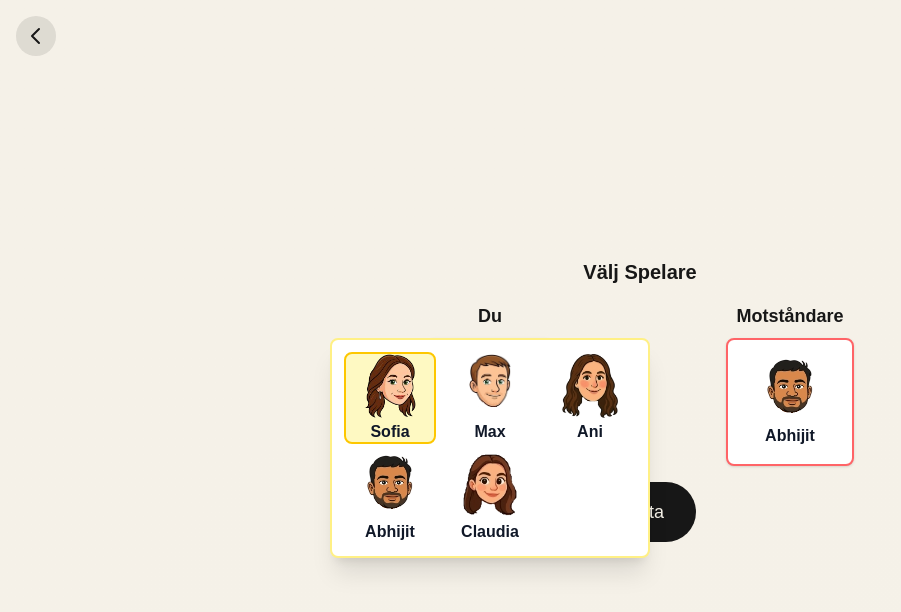
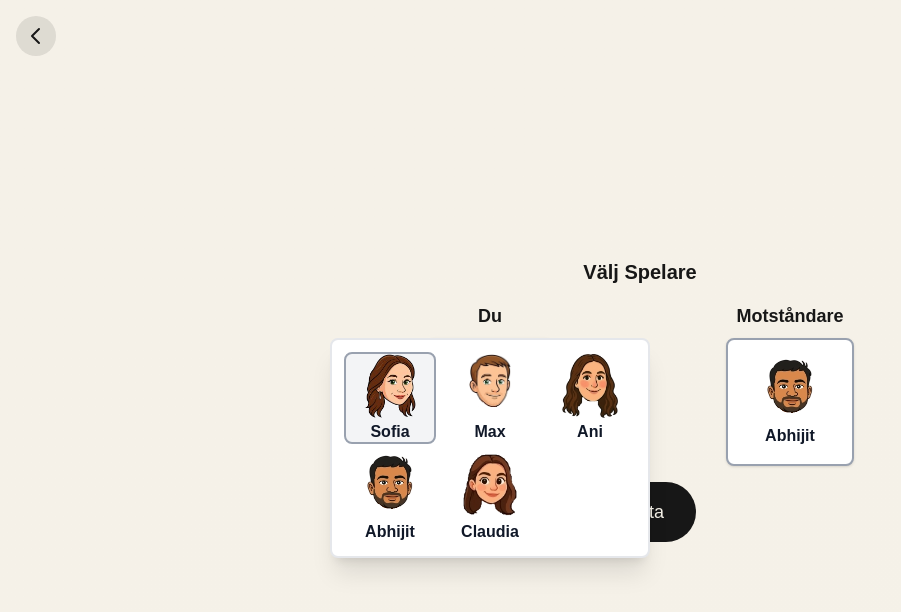
Before and after one commit to Maxen97/sofiaspelarbadminton, a Next.js app: page /game in a window 1280 px wide. Both pictures are taken after a click on the button "Sofia". Shown: the top 612 px of the page, without its empty margins (0-901 px from the left). Built offline with nearby package versions, Linux system fonts and the light colour scheme.

Commit message:
removed color from character select

```diff
--- a/src/components/CharacterSelection.tsx
+++ b/src/components/CharacterSelection.tsx
@@ -9,10 +9,9 @@ interface CharacterSelectProps {
   placeholder: string;
   selectedCharacter: Character | null;
   onSelect: (character: Character) => void;
-  accentColor: 'yellow' | 'red';
 }
 
-function CharacterSelect({ placeholder, selectedCharacter, onSelect, accentColor }: CharacterSelectProps) {
+function CharacterSelect({ placeholder, selectedCharacter, onSelect }: CharacterSelectProps) {
   const [isOpen, setIsOpen] = useState(false);
   const dropdownRef = useRef<HTMLDivElement>(null);
 
@@ -27,33 +26,14 @@ function CharacterSelect({ placeholder, selectedCharacter, onSelect, accentColor
     return () => document.removeEventListener('mousedown', handleClickOutside);
   }, []);
 
-  const accentColors = {
-    yellow: {
-      button: 'border-yellow-400 bg-yellow-50',
-      buttonHover: 'hover:border-yellow-500',
-      dropdown: 'border-yellow-200',
-      option: 'hover:bg-yellow-50',
-      optionSelected: 'bg-yellow-100',
-    },
-    red: {
-      button: 'border-red-400 bg-red-50',
-      buttonHover: 'hover:border-red-500',
-      dropdown: 'border-red-200',
-      option: 'hover:bg-red-50',
-      optionSelected: 'bg-red-100',
-    },
-  };
-
-  const colors = accentColors[accentColor];
-
   return (
     <div className="relative w-full max-w-[10rem] landscape:max-w-[8rem] mx-auto" ref={dropdownRef}>
       <button
         type="button"
         onClick={() => setIsOpen(!isOpen)}
         className={`w-full aspect-square p-2 bg-white border-2 rounded-lg shadow-sm transition-all duration-200 ${
-          selectedCharacter ? colors.button : 'border-gray-300 hover:border-gray-400'
-        } ${colors.buttonHover} focus:outline-none relative`}
+          selectedCharacter ? 'border-gray-400 bg-gray-50 hover:border-gray-500' : 'border-gray-300 hover:border-gray-400'
+        } focus:outline-none relative`}
       >
         {selectedCharacter ? (
           <div className="flex flex-col items-center justify-center h-full">
@@ -77,7 +57,7 @@ function CharacterSelect({ placeholder, selectedCharacter, onSelect, accentColor
       </button>
 
       {isOpen && (
-        <div className={`absolute z-30 w-80 top-0 left-1/2 transform -translate-x-1/2 bg-white border-2 ${colors.dropdown} rounded-lg shadow-xl p-3 transition-all duration-200 animate-in fade-in-0 zoom-in-95`}>
+        <div className={`absolute z-30 w-80 top-0 left-1/2 transform -translate-x-1/2 bg-white border-2 border-gray-200 rounded-lg shadow-xl p-3 transition-all duration-200 animate-in fade-in-0 zoom-in-95`}>
           <div className="grid grid-cols-3 gap-2">
             {CHARACTER_OPTIONS.map((character) => (
               <button
@@ -89,8 +69,8 @@ function CharacterSelect({ placeholder, selectedCharacter, onSelect, accentColor
                 }}
                 className={`aspect-square p-2 rounded-lg transition-colors duration-150 border-2 ${
                   selectedCharacter?.id === character.id
-                    ? `${colors.optionSelected} ${colors.button.split(' ')[0]}`
-                    : `${colors.option} border-transparent hover:border-gray-200`
+                    ? 'bg-gray-100 border-gray-400'
+                    : 'hover:bg-gray-50 border-transparent hover:border-gray-200'
                 }`}
               >
                 <div className="flex flex-col items-center justify-center h-full">
@@ -168,7 +148,7 @@ export default function CharacterSelection({ onSelectionComplete }: CharacterSel
 
       <div className="flex-1 flex flex-col items-center justify-center max-w-4xl mx-auto w-full space-y-12 landscape:space-y-4 md:space-y-4">
         <h1 className="text-2xl landscape:text-xl md:text-3xl font-bold text-foreground text-center">
-          Välj Spelare
+          <b>Välj Spelare</b>
         </h1>
 
         {/* Character Selection Grid */}
@@ -182,7 +162,6 @@ export default function CharacterSelection({ onSelectionComplete }: CharacterSel
               placeholder="Select your character"
               selectedCharacter={playerCharacter}
               onSelect={setPlayerCharacter}
-              accentColor="yellow"
             />
           </div>
 
@@ -195,7 +174,6 @@ export default function CharacterSelection({ onSelectionComplete }: CharacterSel
               placeholder="Select computer character"
               selectedCharacter={computerCharacter}
               onSelect={setComputerCharacter}
-              accentColor="red"
             />
           </div>
         </div>
```
